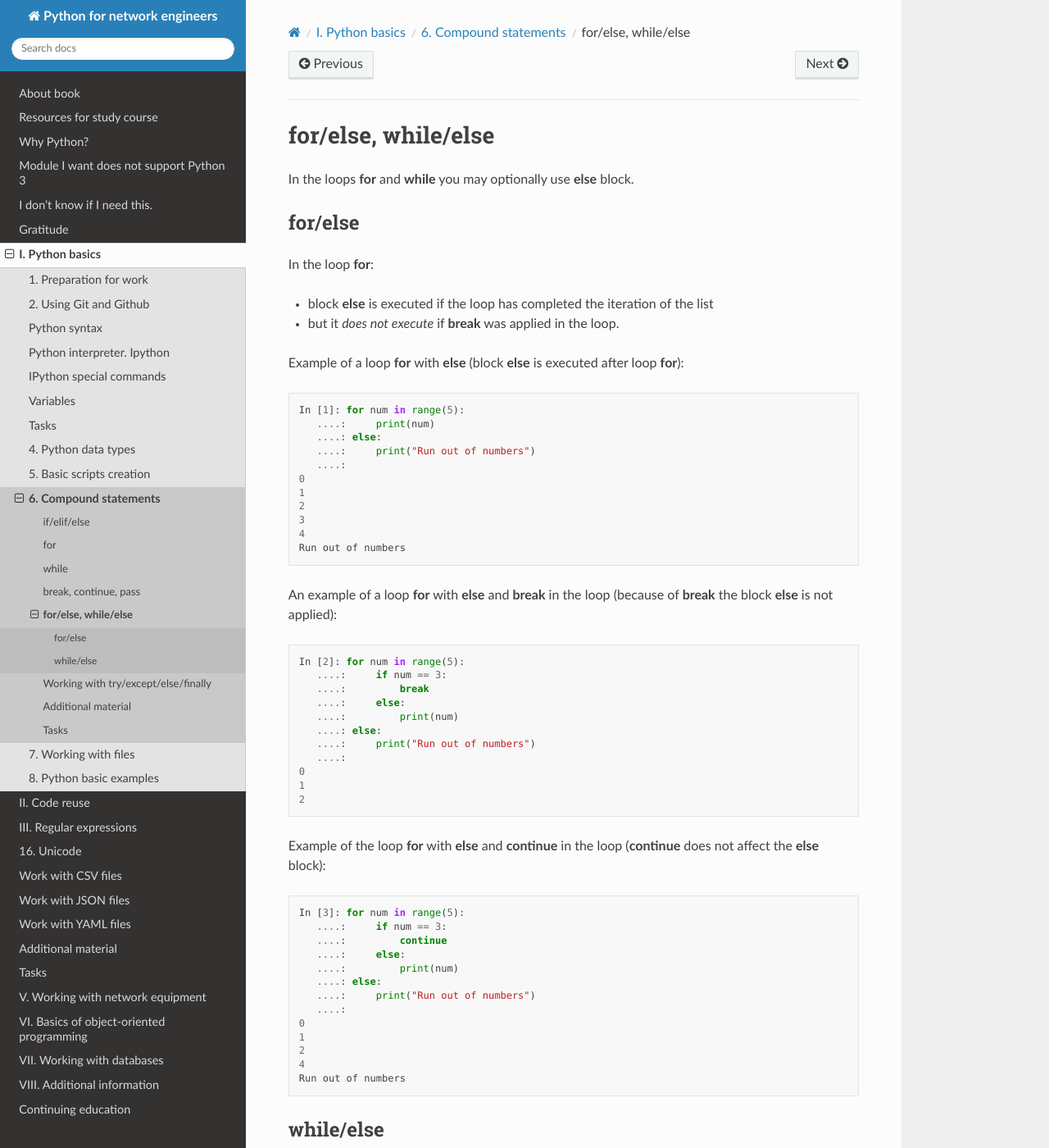
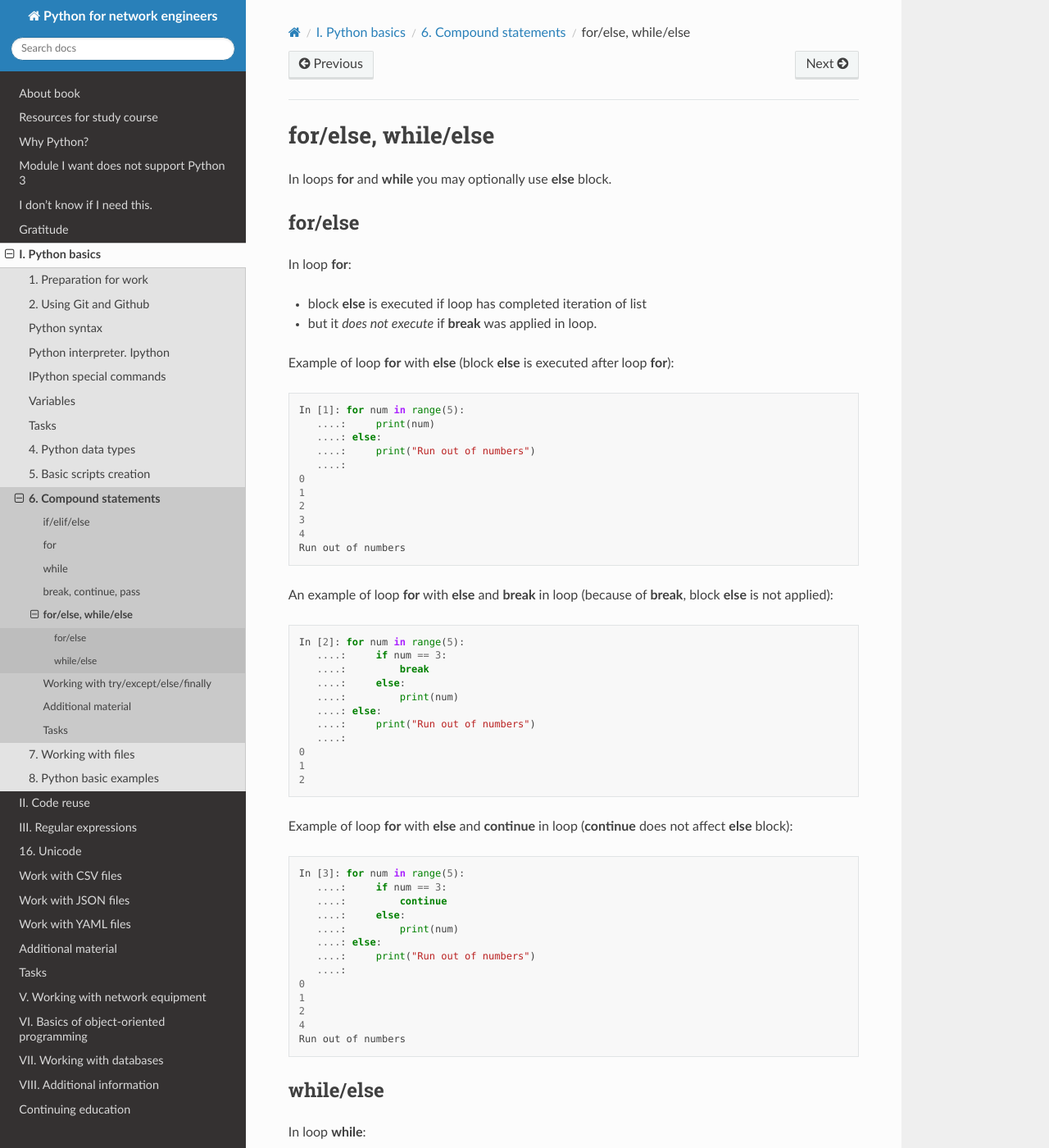
Before and after one commit to natenka/pyneng-book-en, a Sphinx documentation site: the page built from docs/source/book/06_control_structures/5_for_while_else.rst, in a window 1280 px wide and 1400 px high. Shown: the whole window at 82% size. Built offline with Sphinx 7.4.7 and the Read the Docs theme 2.0.0, drawn with Linux system fonts in a browser that asks for light colours; pages that are not in the unit, such as notebooks, are missing from menus; some of the changed text lies outside the part shown.

Commit message:
Update 5_for_while_else.rst

```diff
--- a/docs/source/book/06_control_structures/5_for_while_else.rst
+++ b/docs/source/book/06_control_structures/5_for_while_else.rst
@@ -1,17 +1,17 @@
 for/else, while/else
 --------------------
 
-In the loops **for** and **while** you may optionally use **else** block.
+In loops **for** and **while** you may optionally use **else** block.
 
 for/else
 ~~~~~~~~
 
-In the loop **for**:
+In loop **for**:
 
-* block **else** is executed if the loop has completed the iteration of the list
-* but it *does not execute* if **break** was applied in the loop.
+* block **else** is executed if loop has completed iteration of list
+* but it *does not execute* if **break** was applied in loop.
 
-Example of a loop **for** with **else** (block **else** is executed after loop **for**):
+Example of loop **for** with **else** (block **else** is executed after loop **for**):
 
 .. code:: python
 
@@ -27,7 +27,7 @@ Example of a loop **for** with **else** (block **else** is executed after loop *
     4
     Run out of numbers
 
-An example of a loop **for** with **else** and **break** in the loop (because of **break** the block **else** is not applied):
+An example of loop **for** with **else** and **break** in loop (because of **break**,  block **else** is not applied):
 
 .. code:: python
 
@@ -43,7 +43,7 @@ An example of a loop **for** with **else** and **break** in the loop (because of
     1
     2
 
-Example of the loop **for** with **else** and **continue** in the loop (**continue** does not affect the **else** block):
+Example of loop **for** with **else** and **continue** in loop (**continue** does not affect **else** block):
 
 .. code:: python
 
@@ -64,12 +64,12 @@ Example of the loop **for** with **else** and **continue** in the loop (**contin
 while/else
 ~~~~~~~~~~
 
-In the loop **while**:
+In loop **while**:
 
-* block **else** is executed if the loop has completed the iteration of the list
-* but it *does not execute* if **break** was applied in the loop.
+* block **else** is executed if loop has completed iteration of list
+* but it *does not execute* if **break** was applied in loop.
 
-Example of a loop **while** with **else** (the block **else** runs after the loop **while**):
+Example of a loop **while** with **else** (block **else** runs after loop **while**):
 
 .. code:: python
 
@@ -87,7 +87,7 @@ Example of a loop **while** with **else** (the block **else** runs after the loo
     4
     Конец
 
-An example of a loop **while** with **else** and **break** in a loop (because of **break** the block **else** is not applied):
+An example of a loop **while** with **else** and **break** in loop (because of **break**, block **else** is not applied):
 
 .. code:: python
 
```
